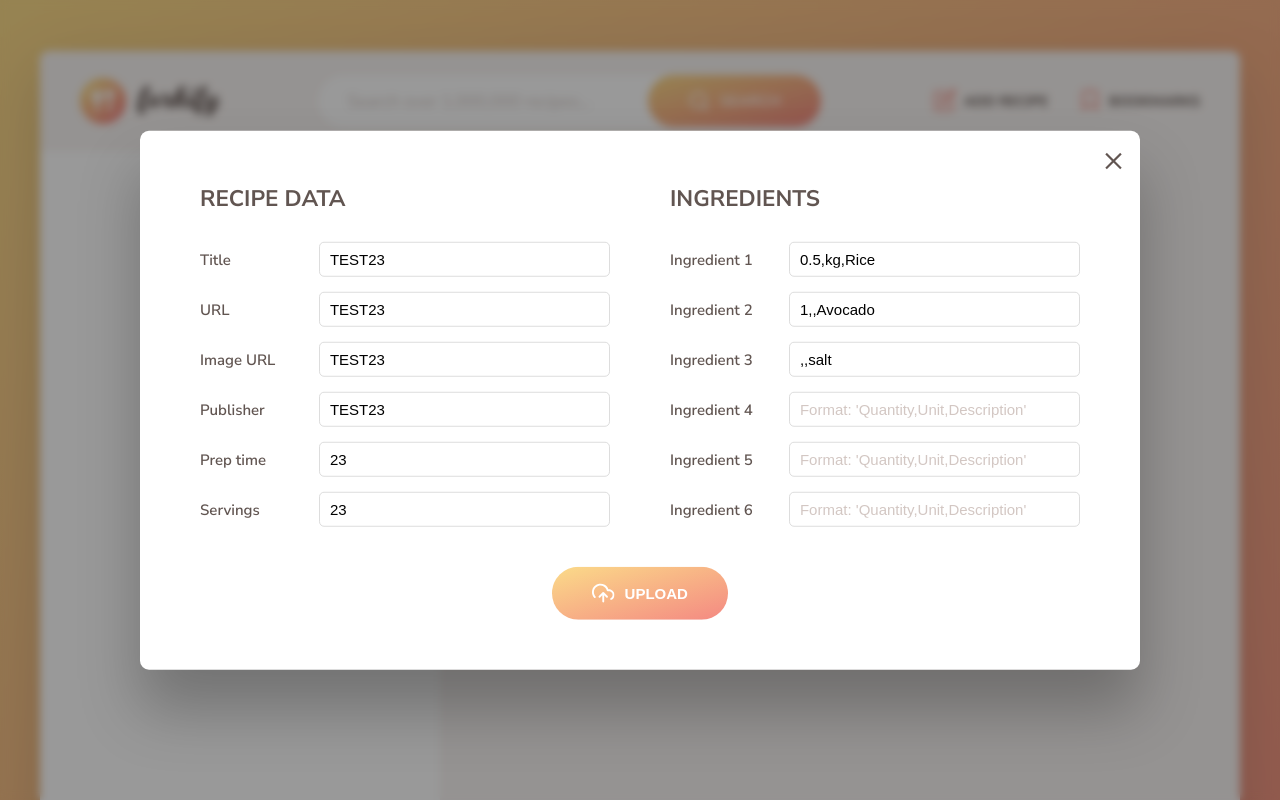
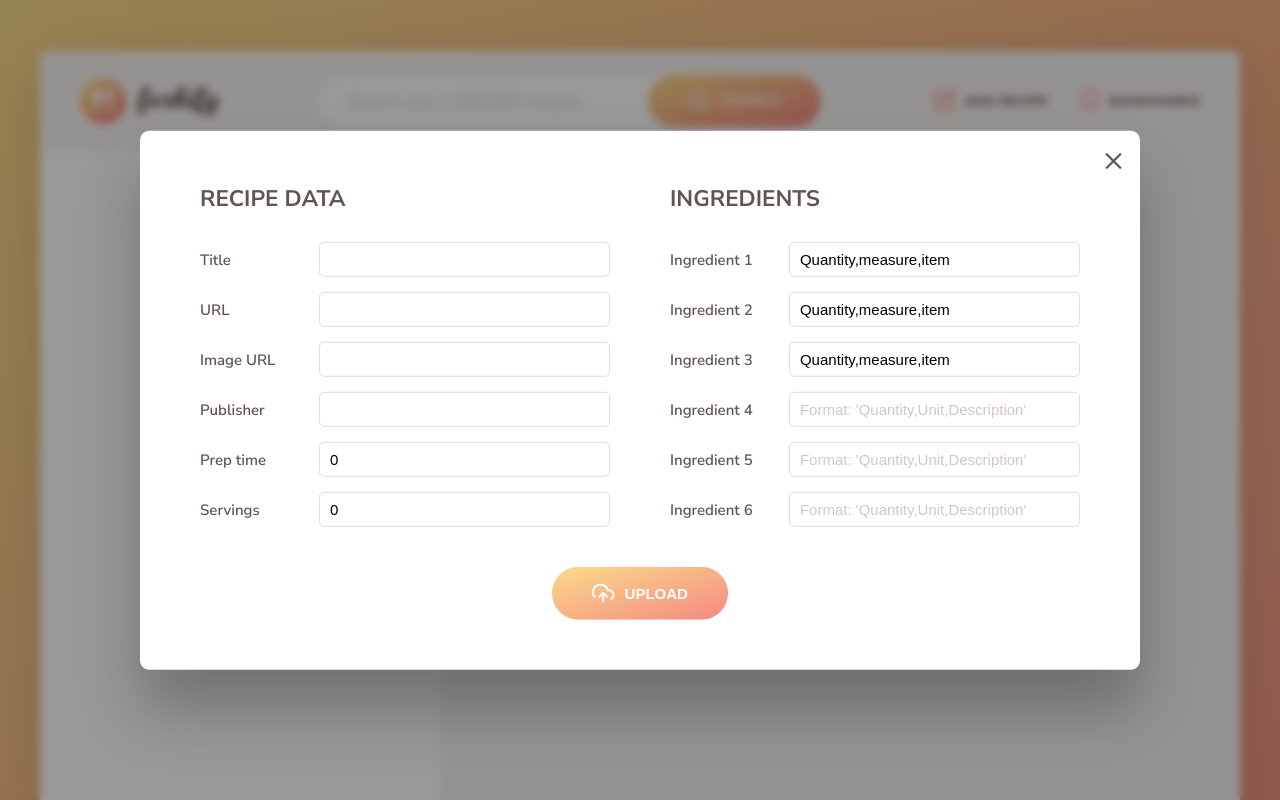
Before and after one commit to doniset06/forkify-courseUdemy-JonasSchmedtmann, a website built with Parcel: page index.html in a window 1280 px wide. Both pictures are taken after a click on the button "ADD RECIPE". Shown: the top 800 px of the page. Built offline with nearby package versions, Linux system fonts and the light colour scheme.

Commit message:
Change default form value and change code in recipeview

```diff
--- a/index.html
+++ b/index.html
@@ -264,24 +264,24 @@
         <div class="upload__column">
           <h3 class="upload__heading">Recipe data</h3>
           <label>Title</label>
-          <input value="TEST23" required name="title" type="text" />
+          <input value="" required name="title" type="text" />
           <label>URL</label>
-          <input value="TEST23" required name="sourceUrl" type="text" />
+          <input value="" required name="sourceUrl" type="text" />
           <label>Image URL</label>
-          <input value="TEST23" required name="image" type="text" />
+          <input value="" required name="image" type="text" />
           <label>Publisher</label>
-          <input value="TEST23" required name="publisher" type="text" />
+          <input value="" required name="publisher" type="text" />
           <label>Prep time</label>
-          <input value="23" required name="cookingTime" type="number" />
+          <input value="0" required name="cookingTime" type="number" />
           <label>Servings</label>
-          <input value="23" required name="servings" type="number" />
+          <input value="0" required name="servings" type="number" />
         </div>
 
         <div class="upload__column">
           <h3 class="upload__heading">Ingredients</h3>
           <label>Ingredient 1</label>
           <input
-            value="0.5,kg,Rice"
+            value="Quantity,measure,item"
             type="text"
             required
             name="ingredient-1"
@@ -289,14 +289,14 @@
           />
           <label>Ingredient 2</label>
           <input
-            value="1,,Avocado"
+            value="Quantity,measure,item"
             type="text"
             name="ingredient-2"
             placeholder="Format: 'Quantity,Unit,Description'"
           />
           <label>Ingredient 3</label>
           <input
-            value=",,salt"
+            value="Quantity,measure,item"
             type="text"
             name="ingredient-3"
             placeholder="Format: 'Quantity,Unit,Description'"
--- a/src/js/controller.js
+++ b/src/js/controller.js
@@ -64,6 +64,7 @@ const controlSearchResult = async function () {
 
     //4. Render Pagination Buttons
     paginationView.render(model.state.search);
+    console.log(model.state.search);
   } catch (error) {
     console.log(error);
   }
--- a/src/js/views/recipeView.js
+++ b/src/js/views/recipeView.js
@@ -116,12 +116,12 @@ class RecipeView extends View {
         </p>
         <a
           class="btn--small recipe__btn"
-          href="http://thepioneerwoman.com/cooking/pasta-with-tomato-cream-sauce/"
+          href="${this._data.sourceUrl}"
           target="_blank"
         >
           <span>Directions</span>
           <svg class="search__icon">
-            <use href="${this._data.sourceUrl}"></use>
+            <use href="${icons}#icon-arrow-right"></use>
           </svg>
         </a>
       </div>
```
